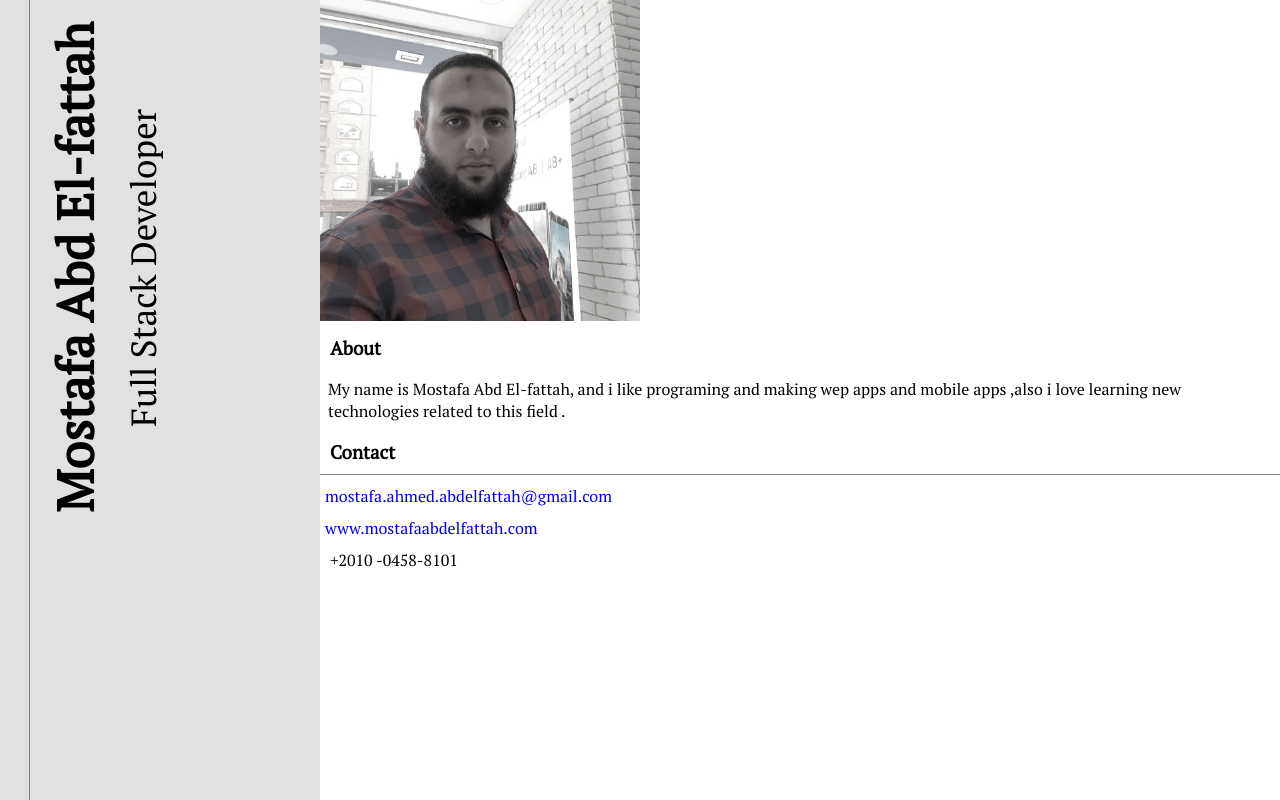
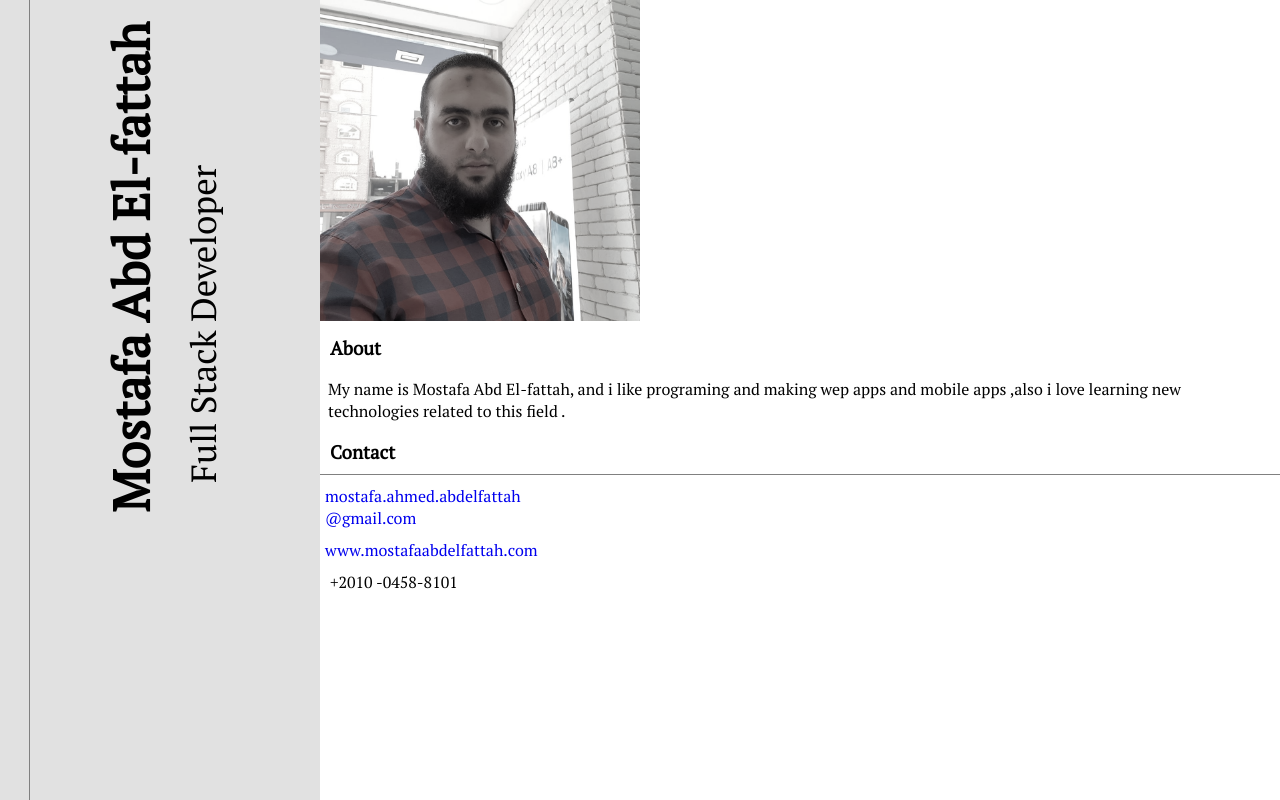
Before and after one commit to Mostafa-AbdElfattah/simpleportfolio, a plain HTML site: page index.html in a window 1280 px wide. Drawn offline with Linux system fonts and the light colour scheme.

Commit message:
Add files via upload

```diff
--- a/index.html
+++ b/index.html
@@ -24,9 +24,9 @@
         <h3>Contact</h3>
 
         <hr class="contentLine">
-        <div class="mail" >
-            <a href="mailto:mostafa.ahmed.abdelfattah@gmail.com">mostafa.ahmed.abdelfattah@gmail.com</a>
-        </div>
+        <p class="mail" >
+            <a href="mailto:mostafa.ahmed.abdelfattah@gmail.com">mostafa.ahmed.abdelfattah<br>@gmail.com</a>
+        </p>
         <a class="webSite" href="#">www.mostafaabdelfattah.com</a>
 
         <p class="phone">+2010 -0458-8101</p>
--- a/style.css
+++ b/style.css
@@ -7,8 +7,8 @@
   font-family: "PT Serif", serif;
 }
 
-a{
-    text-decoration: none;
+a {
+  text-decoration: none;
 }
 
 body {
@@ -36,7 +36,7 @@ body {
   transform-origin: 0 0;
   width: 100vh;
   font-size: 50px;
-  padding-top: 40px;
+  padding-top: 30%;
 }
 
 .mytitle {
@@ -44,7 +44,7 @@ body {
   transform-origin: 0 0;
   width: 100vh;
   font-size: 35px;
-  padding-top: 120px;
+  padding-top: 180px;
 }
 
 .content {
@@ -70,11 +70,16 @@ h3 {
   border-top: 1px solid gray;
 }
 
-.mail , .webSite{
-    margin: 10px 5px 10px;
-    font-weight: 450;
+.mail,
+.webSite {
+  margin: 10px 0px 10px 5px;
+  font-weight: 450;
 }
 
-.phone{
-    padding: 10px;
+/* .mail{
+  overflow: auto;
+} */
+
+.phone {
+  padding: 10px;
 }
```
